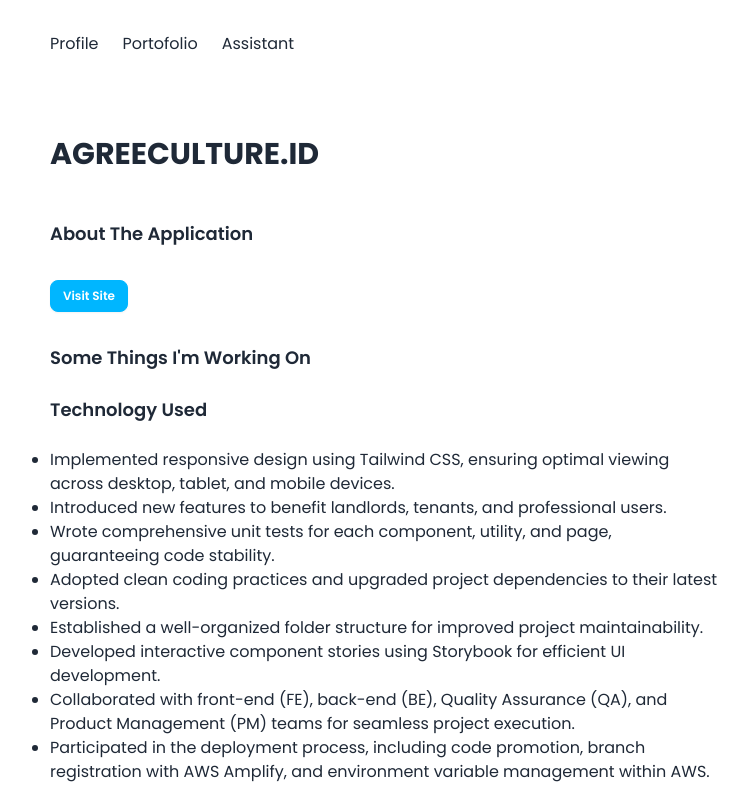
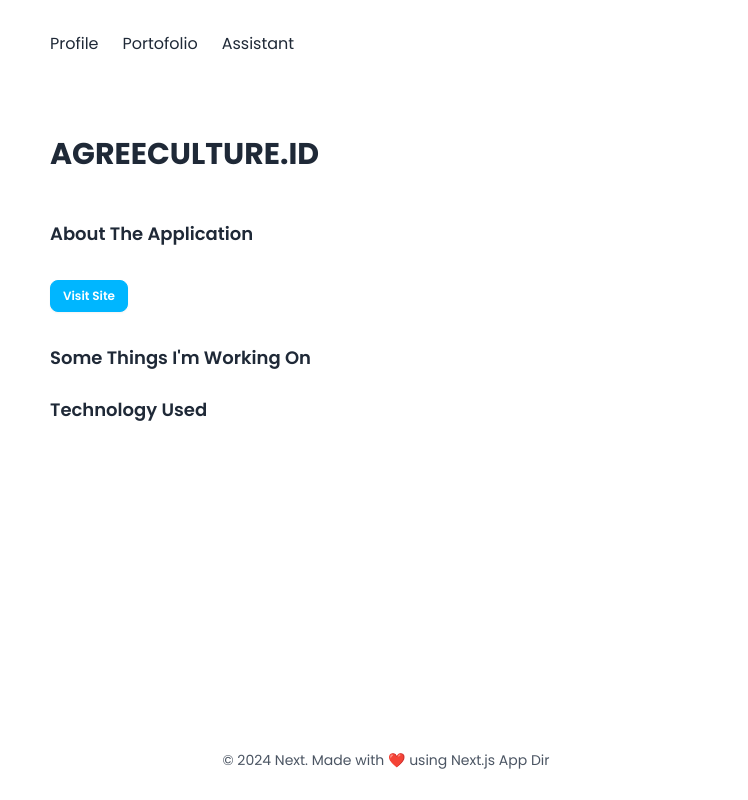
Before and after one commit to DikoMahendraa/personal-profile, a Next.js app: page /portofolio/agreeculture.id in a window 1280 px wide. Shown: the top 800 px of the page, without its empty margins (254-1002 px from the left). Built offline with nearby package versions, Linux system fonts and the light colour scheme.

Commit message:
fix: description portofolio detail - mirocks

```diff
--- a/src/app/portofolio/[details]/page.tsx
+++ b/src/app/portofolio/[details]/page.tsx
@@ -7,7 +7,6 @@
 import { usePathname } from 'next/navigation'
 
 import { motion } from 'framer-motion'
-import { experiences } from '@/constants/experiences'
 import { useAtomValue } from 'jotai'
 import { detailPortofolio } from '../(fragments)/Content'
 
@@ -79,14 +78,20 @@
           some things {`I'm`} working on
         </p>
         <ul className="list-disc lg:text-base text-xs dark:text-gray-400">
-          {_detailPortofolio?.todo?.map((item) => <li key={item}>{item}</li>)}
+          {_detailPortofolio?.todo?.map((item) => (
+            <li className="mb-4" key={item}>
+              {item}
+            </li>
+          ))}
         </ul>
         <p className="dark:text-cyan-300 lg:text-lg text-sm font-semibold capitalize lg:my-6 my-2">
           technology used
         </p>
         <ul className="list-disc lg:text-base text-xs dark:text-gray-400">
-          {experiences.company[0].description.map((item) => (
-            <li key={item}>{item}</li>
+          {_detailPortofolio?.tech?.map((item) => (
+            <li className="capitalize" key={item}>
+              {item}
+            </li>
           ))}
         </ul>
       </div>
--- a/src/constants/portofolio.ts
+++ b/src/constants/portofolio.ts
@@ -96,11 +96,8 @@
         'i18n',
         'Jotai',
         'Zod',
-        'React',
-        'Hook',
-        'Form',
-        'React',
-        'Query',
+        'React Hook Form',
+        'React Query',
         'TailwindCSS',
         'Jest',
         'Cypress',
@@ -132,9 +129,7 @@
         'TailwindCSS',
         'styled-component',
         'redux',
-        'react',
-        'hooks',
-        'form',
+        'react hooks form',
       ],
       available: true,
       link: 'https://agreeculture.id/',
@@ -172,7 +167,16 @@
       ],
       available: false,
       link: '',
-      about: ``,
+      about: `<p>eDOT offers integrated business solutions for various industries, including:</p>
+
+      <br />
+      <ul>
+      <li><strong>ERP (Enterprise Resource Planning)</strong>: Helps manage inventory, automate tasks, and gain real-time insights for successful business growth. (<a href="#">Learn more about ERP</a>)</li>
+      <br />
+      <li><strong>E-Commerce</strong>: Enables businesses to sell online through mobile and desktop web applications.</li>
+      <br />
+      <li><strong>Logistics</strong>: Provides efficient logistics services to ensure your products reach customers quickly and safely.</li>
+      </ul>`,
     },
     {
       todo: experiences.company[3].description,
@@ -182,10 +186,19 @@
       images: '/portofolio/company/dana.webp',
       name: 'Dana Syariah',
       role: 'Frontend Web & Mobile React Native',
-      tech: 'React Native, NextJs, Typescript, i18n, React Storybook, AntDesign, Redux.',
+      tech: [
+        'React Native',
+        'NextJs',
+        'Typescript',
+        'i18n',
+        'React Storybook',
+        'AntDesign',
+        'Redux.',
+      ],
       available: true,
-      link: 'https://borrower.danasyariah.id/auth/login',
-      about: ``,
+      link: 'https://borrower.danasyariah.id',
+      about: `<p><strong>DanaSyariah.id</strong> provides services for funders to make their assets and funds productive according to Sharia principles and safe from the returns of buying and selling property activities. <br /><br /> The projects funded are those that have passed verification by the DanaSyariah.id team, with several conditions including having buyers or even purchasers already.</p>
+      `,
     },
     {
       layout_type: 'desktop',
@@ -193,20 +206,37 @@
       assets: [1, 2, 3, 4, 5, 6, 7, 8, 9],
       images: '/portofolio/company/mirocks.webp',
       name: 'Mirocks Insurance',
-      todo: [''],
+      todo: [
+        'Learning GraphQL: Implemented responsive design using Tailwind CSS, ensuring optimal viewing across desktop, tablet, and mobile devices.',
+        'GraphQL Integration: Introduced new features to benefit landlords, tenants, and professional users.',
+        'User Activity Log Display: Wrote comprehensive unit tests for each component, utility, and page, guaranteeing code stability.',
+        'English Communication: Adopted clean coding practices and upgraded project dependencies to their latest versions.',
+        'Clean Code Practices: Established a well-organized folder structure for improved project maintainability.',
+      ],
       role: 'Internship Frontend Developer',
       tech: [
         'GraphQL',
         'typescript',
         'Nextjs',
-        'AntDesign',
-        'Pro',
+        'AntDesign Pro',
         'i18n',
         'Redux',
       ],
       link: '',
       available: false,
-      about: ``,
+      about: `<p>InsVault Insurance is an innovative insurance app designed to help you efficiently manage your insurance needs. Developed by a dedicated individual, InsVault Insurance offers a range of intuitive and useful features to ensure your insurance requirements are met effectively.</p>
+      <br />
+      <p><strong>Key Features:</strong></p>
+      <br />
+
+      <p><strong>Balance:</strong> Easily monitor your insurance balance and transactions, so you always know your financial position regarding insurance.</p>
+      <br />
+      <p><strong>Referral:</strong> Earn extra benefits by inviting friends or family to use InsVault Insurance through our referral feature.</p>
+      <br />
+      <p><strong>Profile:</strong> Manage your personal information and insurance details effortlessly, all in one secure and organized place.</p>
+      <br />
+
+      <p>InsVault Insurance provides ease and convenience in managing your insurance, ensuring you get optimal protection without the hassle.</p>`,
     },
     {
       layout_type: 'desktop',
@@ -249,7 +279,7 @@
       name: 'Landing Page Qatros',
       role: 'Junior Frontend Developer',
       todo: [''],
-      tech: ['VueJs, Bootstrap'],
+      tech: ['VueJs', 'Bootstrap'],
       link: 'https://qatros.com/',
       available: true,
       about: ``,
```
